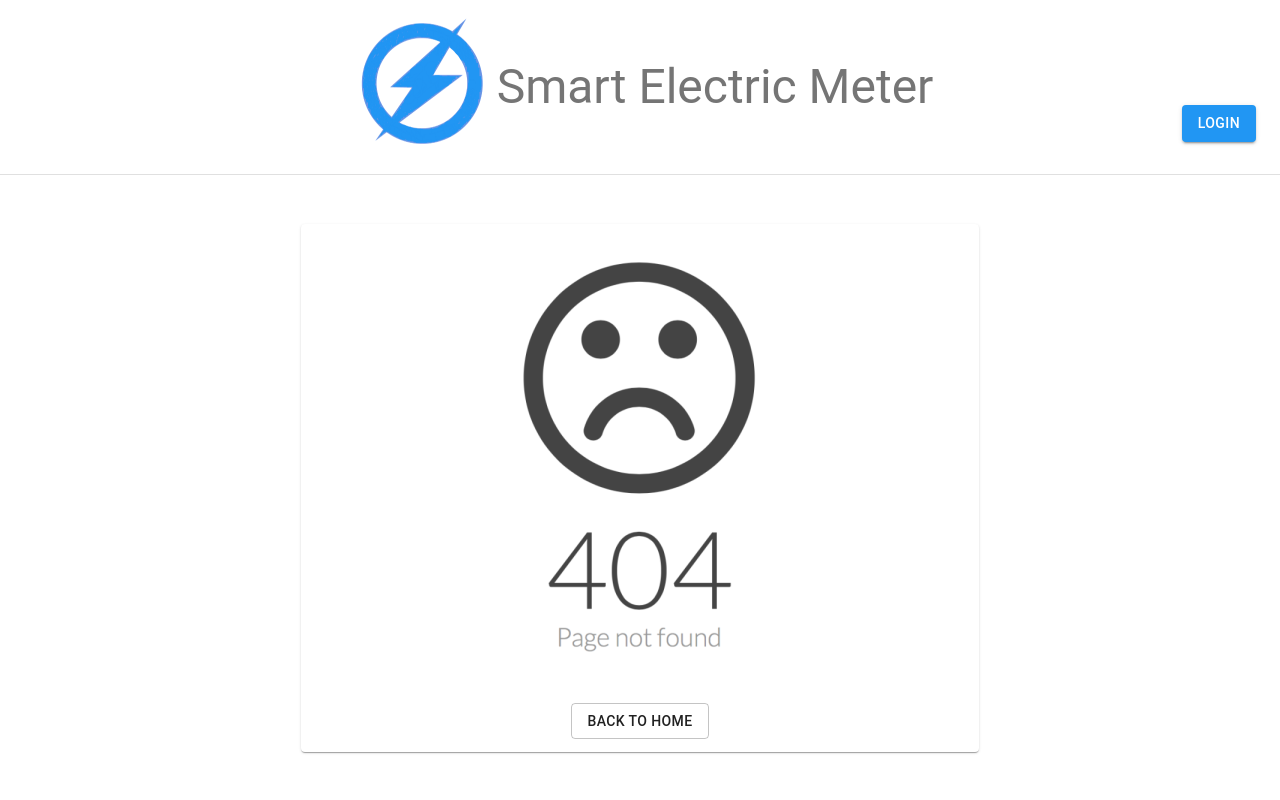
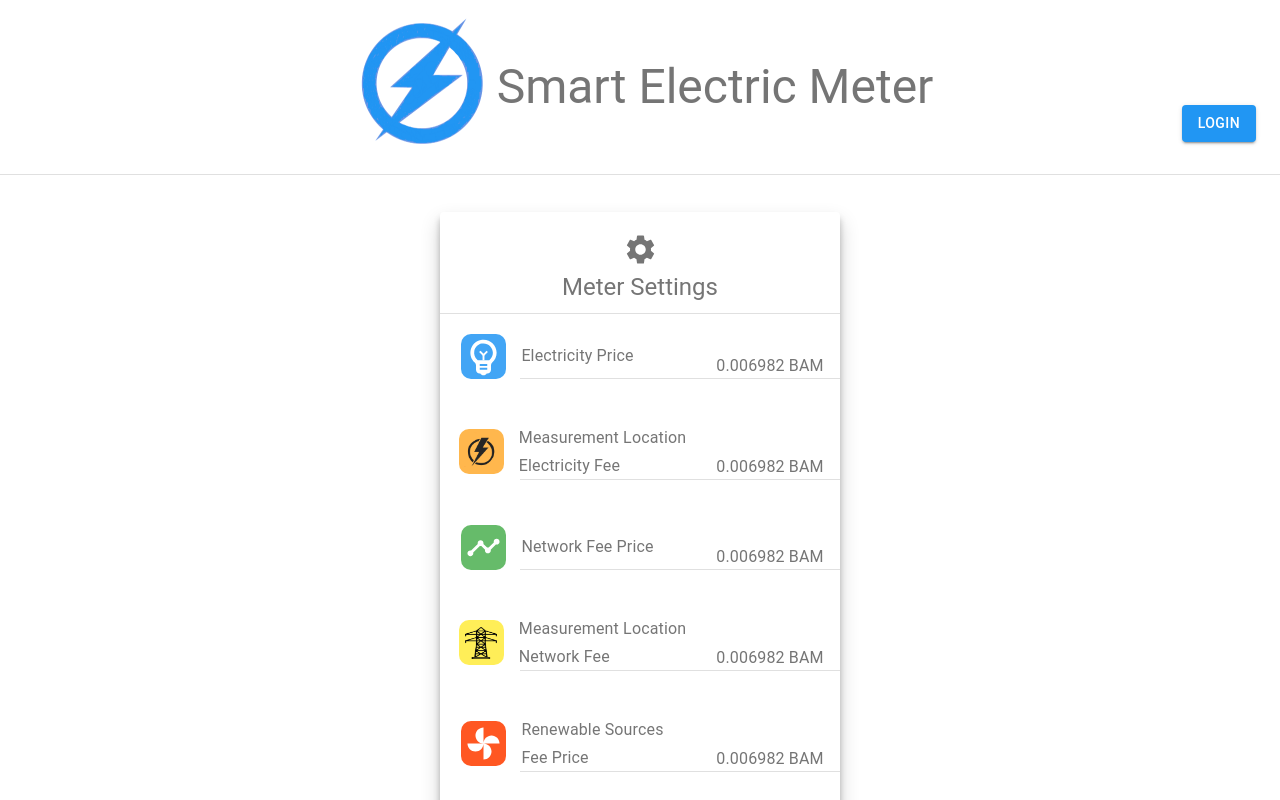
Before and after one commit to sanel-pajic/smart-electric-meter-react, a React (Create React App) app: page /settings in a window 1280 px wide. Shown: the top 800 px of the page. Built offline with nearby package versions, Linux system fonts and the light colour scheme; no server answers; what react-stores would draw is missing.

Commit message:
Meter settings implementation

```diff
--- a/src/App.tsx
+++ b/src/App.tsx
@@ -9,6 +9,7 @@ import ApolloClient from "apollo-boost";
 import { ApolloProvider } from "@apollo/react-hooks";
 import { AuthorizePage } from "./pages/AuthorizePage";
 import { MeterMonthlyReviewPage } from "./pages/MeterMonthlyReviewPage";
+import { Settings } from "./components/Settings";
 
 export const client = new ApolloClient({
   uri: "http://localhost:8000/graphql",
@@ -85,6 +86,7 @@ const App: React.FC = () => {
                 path="/statistics"
                 component={MeterMonthlyReviewPage}
               />
+              <Route exact path="/settings" component={Settings} />
               <Route render={() => <Error />} />
             </Switch>
             <Footer
--- /dev/null
+++ b/src/components/Settings.tsx
@@ -0,0 +1,292 @@
+import React from "react";
+import { Paper, makeStyles, Divider, Typography } from "@material-ui/core";
+import SettingsIcon from "@material-ui/icons/Settings";
+import ElectricityIcon from "@material-ui/icons/EmojiObjectsOutlined";
+import {
+  blue,
+  green,
+  yellow,
+  grey,
+  deepOrange,
+  orange,
+} from "@material-ui/core/colors";
+import NetworkFee from "@material-ui/icons/Timeline";
+import electricGridImage from "../images/electricGrid.png";
+import electricIconImage from "../images/electricIcon.png";
+import TelevisionFee from "@material-ui/icons/Tv";
+import WindMill from "@material-ui/icons/Toys";
+
+const useStyles = makeStyles((theme) => ({
+  paper: {
+    width: 400,
+    height: 700,
+    display: "flex",
+    flexDirection: "column",
+    alignItems: "center",
+    boxShadow: "0 10px 20px rgba(0,0,0,0.19), 0 6px 6px rgba(0,0,0,0.23)",
+  },
+  divider: {
+    width: "100%",
+    marginTop: 10,
+  },
+  dividerTwo: {
+    width: 320,
+    marginTop: 0,
+    marginLeft: 80,
+    position: "relative",
+    bottom: 25,
+  },
+  settings: {
+    width: 35,
+    height: 35,
+    marginTop: 20,
+    marginBottom: 4,
+  },
+  electricityIcon: {
+    color: theme.palette.getContrastText(blue[500]),
+    backgroundColor: blue[400],
+    height: 45,
+    width: 45,
+    borderRadius: 10,
+    marginRight: 60,
+  },
+  networkFee: {
+    color: theme.palette.getContrastText(green[600]),
+    backgroundColor: green[400],
+    height: 35,
+    width: 35,
+    borderRadius: 10,
+    marginRight: 40,
+    padding: 5,
+  },
+  windMill: {
+    color: theme.palette.getContrastText(deepOrange[600]),
+    backgroundColor: deepOrange[500],
+    height: 35,
+    width: 35,
+    borderRadius: 10,
+
+    padding: 5,
+  },
+  televisionFee: {
+    color: theme.palette.getContrastText(grey[900]),
+    backgroundColor: grey[800],
+    height: 35,
+    width: 35,
+    borderRadius: 10,
+    marginRight: 40,
+    padding: 5,
+  },
+  divSetting: {
+    display: "flex",
+    justifyContent: "center",
+    alignItems: "center",
+    position: "relative",
+    right: 70,
+    marginTop: 20,
+  },
+  divSettingTwo: {
+    display: "flex",
+    justifyContent: "center",
+    alignItems: "center",
+    position: "relative",
+    right: 75,
+    marginTop: 20,
+  },
+  divSettingThree: {
+    display: "flex",
+    justifyContent: "center",
+    alignItems: "center",
+    position: "relative",
+    right: 85,
+    marginTop: 20,
+  },
+  divSettingFour: {
+    display: "flex",
+    justifyContent: "center",
+    alignItems: "center",
+    position: "relative",
+    right: 65,
+    marginTop: 20,
+  },
+  typographyTitle: { position: "relative", right: 45 },
+  typographyTitleTwo: { position: "relative", right: 25 },
+  typographyPrice: { position: "relative", left: 130, bottom: 25 },
+  image: {
+    width: 32,
+    height: 32,
+  },
+  imageElectric: {
+    width: 40,
+    height: 40,
+  },
+  imageDiv: {
+    width: 45,
+    height: 45,
+    backgroundColor: yellow[400],
+    borderRadius: 10,
+    display: "flex",
+    alignItems: "center",
+    justifyContent: "center",
+  },
+  imageDivTwo: {
+    width: 45,
+    height: 45,
+    backgroundColor: orange[300],
+    borderRadius: 10,
+    display: "flex",
+    alignItems: "center",
+    justifyContent: "center",
+  },
+  typographyTwo: {
+    display: "flex",
+    flexDirection: "column",
+    position: "relative",
+    left: 15,
+  },
+}));
+
+export const Settings: React.FC = () => {
+  const classes = useStyles();
+  return (
+    <div
+      style={{
+        display: "flex",
+        justifyContent: "center",
+        alignItems: "center",
+      }}
+    >
+      <Paper className={classes.paper}>
+        <SettingsIcon className={classes.settings} color="action" />
+        <Typography variant="h5" color="textSecondary">
+          Meter Settings
+        </Typography>
+        <Divider className={classes.divider} />
+        <div className={classes.divSetting}>
+          <ElectricityIcon className={classes.electricityIcon} />
+          <Typography
+            variant="subtitle1"
+            color="textSecondary"
+            className={classes.typographyTitle}
+          >
+            Electricity Price
+          </Typography>
+        </div>
+        <Typography
+          className={classes.typographyPrice}
+          variant="body1"
+          color="textSecondary"
+        >
+          0.006982 BAM
+        </Typography>
+        <Divider className={classes.dividerTwo} />
+        <div className={classes.divSettingTwo}>
+          <div className={classes.imageDivTwo}>
+            <img
+              src={electricIconImage}
+              alt="El Grid"
+              className={classes.imageElectric}
+            />
+          </div>
+          <div className={classes.typographyTwo}>
+            <Typography variant="subtitle1" color="textSecondary">
+              Measurement Location
+            </Typography>
+            <Typography variant="subtitle1" color="textSecondary">
+              Electricity Fee
+            </Typography>
+          </div>
+        </div>
+        <Typography
+          className={classes.typographyPrice}
+          variant="body1"
+          color="textSecondary"
+        >
+          0.006982 BAM
+        </Typography>
+        <Divider className={classes.dividerTwo} />
+
+        <div className={classes.divSetting}>
+          <NetworkFee className={classes.networkFee} />
+          <Typography
+            variant="subtitle1"
+            color="textSecondary"
+            className={classes.typographyTitleTwo}
+          >
+            Network Fee Price
+          </Typography>
+        </div>
+        <Typography
+          className={classes.typographyPrice}
+          variant="body1"
+          color="textSecondary"
+        >
+          0.006982 BAM
+        </Typography>
+        <Divider className={classes.dividerTwo} />
+        <div className={classes.divSettingTwo}>
+          <div className={classes.imageDiv}>
+            <img
+              src={electricGridImage}
+              alt="El Grid"
+              className={classes.image}
+            />
+          </div>
+          <div className={classes.typographyTwo}>
+            <Typography variant="subtitle1" color="textSecondary">
+              Measurement Location
+            </Typography>
+            <Typography variant="subtitle1" color="textSecondary">
+              Network Fee
+            </Typography>
+          </div>
+        </div>
+        <Typography
+          className={classes.typographyPrice}
+          variant="body1"
+          color="textSecondary"
+        >
+          0.006982 BAM
+        </Typography>
+        <Divider className={classes.dividerTwo} />
+        <div className={classes.divSettingThree}>
+          <WindMill className={classes.windMill} />
+          <div className={classes.typographyTwo}>
+            <Typography variant="subtitle1" color="textSecondary">
+              Renewable Sources
+            </Typography>
+            <Typography variant="subtitle1" color="textSecondary">
+              Fee Price
+            </Typography>
+          </div>
+        </div>
+        <Typography
+          className={classes.typographyPrice}
+          variant="body1"
+          color="textSecondary"
+        >
+          0.006982 BAM
+        </Typography>
+        <Divider className={classes.dividerTwo} />
+        <div className={classes.divSettingFour}>
+          <TelevisionFee className={classes.televisionFee} fontSize="small" />
+          <Typography
+            variant="subtitle1"
+            color="textSecondary"
+            className={classes.typographyTitleTwo}
+          >
+            Television Fee Price
+          </Typography>
+        </div>
+        <Typography
+          className={classes.typographyPrice}
+          variant="body1"
+          color="textSecondary"
+        >
+          0.006982 BAM
+        </Typography>
+        <Divider className={classes.dividerTwo} />
+      </Paper>
+    </div>
+  );
+};
--- a/src/graphql-queries-mutations/queries.tsx
+++ b/src/graphql-queries-mutations/queries.tsx
@@ -1,6 +1,6 @@
 import gql from "graphql-tag";
 
-// Query for displaying all blog posts
+// Query for displaying all meter readings
 
 export const READINGS_QUERY = gql`
   query {
@@ -10,15 +10,25 @@ export const READINGS_QUERY = gql`
       initialMeterValue
       readingMeterValue
       consumptionElectricity
+      networkFeeConsumption
+      totalPrice
+      author
+    }
+  }
+`;
+
+// Query for displaying all meter settings
+
+export const SETTINGS_QUERY = gql`
+  query {
+    meterSettings {
+      _id
       priceElectricity
       measuringPointElectricity
-      networkFeeConsumption
       priceNetworkFee
       measuringPointNetworkFee
       renewableSourcesFeePrice
       televisionFee
-      totalPrice
-      author
     }
   }
 `;
--- a/src/pages/HomePage.tsx
+++ b/src/pages/HomePage.tsx
@@ -27,6 +27,7 @@ import { useProtectedPath } from "../components/useProtectedPath";
 import { LinearMeterProgress } from "../components/LinearMeterProgress";
 import ArrowRightIcon from "@material-ui/icons/ArrowRight";
 import dotenv from "dotenv";
+import { Settings } from "../components/Settings";
 
 dotenv.config();
 
@@ -96,6 +97,7 @@ const useStyles = makeStyles((theme: Theme) =>
       marginLeft: "auto",
       marginRight: "auto",
       marginTop: 10,
+      boxShadow: "0 10px 20px rgba(0,0,0,0.19), 0 6px 6px rgba(0,0,0,0.23)",
     },
     paperMedia: {
       width: "380px",
@@ -175,7 +177,7 @@ const useStyles = makeStyles((theme: Theme) =>
       display: "flex",
       justifyContent: "center",
       alignItems: "center",
-      border: "1px solid #bdbdbd",
+      flexDirection: "column",
       padding: 10,
       paddingRight: 70,
       marginTop: 30,
@@ -185,6 +187,14 @@ const useStyles = makeStyles((theme: Theme) =>
       justifyContent: "center",
       alignItems: "center",
       flexDirection: "column",
+    },
+    meterSettingsDiv: {
+      display: "flex",
+      justifyContent: "center",
+      alignItems: "center",
+
+      padding: 40,
+      marginTop: 30,
     },
     divValues: {
       display: "flex",
@@ -210,6 +220,7 @@ const useStyles = makeStyles((theme: Theme) =>
     dividerHome: { width: "100%", marginTop: 20 },
     typographyListAllMedia: { marginTop: 24, fontSize: 22 },
     buttonStatistics: { marginBottom: 30 },
+    settings: { padding: 10, marginLeft: 20 },
   })
 );
 
@@ -262,17 +273,12 @@ export const HomePage: React.FC = () => {
   return (
     <div className={classes.rootDiv}>
       <Paper className={matches ? classes.paper : classes.paperMedia}>
+        <div className={classes.meterSettingsDiv}>
           <div className={matches ? classes.meterRoot : classes.meterRootMedia}>
             <div className={classes.divMeter}>
-            <Typography
-              variant="h6"
-              color="textSecondary"
-              className={classes.typographyHouse}
-            >
-              House Sanel
-            </Typography>
               <LinearMeterProgress />
             </div>
+
             <div className={classes.divValues}>
               {!matches ? (
                 <div
@@ -303,12 +309,16 @@ export const HomePage: React.FC = () => {
               <Typography
                 variant={matches ? "h4" : "h5"}
                 color="textSecondary"
-              className={matches ? classes.textHeader : classes.textHeaderMedia}
+                className={
+                  matches ? classes.textHeader : classes.textHeaderMedia
+                }
               >
                 Enter Meter Value
               </Typography>
 
-            <Paper className={matches ? classes.mainDiv : classes.mainDivMedia}>
+              <Paper
+                className={matches ? classes.mainDiv : classes.mainDivMedia}
+              >
                 <div className={classes.rootGrid}>
                   <Grid
                     container
@@ -404,13 +414,7 @@ export const HomePage: React.FC = () => {
                                   initialMeterValue: readingMeterValueNEW,
                                   readingMeterValue,
                                   consumptionElectricity: consumptionNew,
-                                priceElectricity: priceElectricity,
-                                measuringPointElectricity: measuringPointElectricityNEW,
                                   networkFeeConsumption: consumptionNew,
-                                measuringPointNetworkFee: measuringPointNetworkFeeNEW,
-                                priceNetworkFee: priceNetworkFee,
-                                renewableSourcesFeePrice: renewableSourcesFeePrice,
-                                televisionFee: televisionFeeNEW,
                                   totalPrice: totalPriceNEW,
                                 },
                               },
@@ -453,6 +457,10 @@ export const HomePage: React.FC = () => {
               ) : null}
             </div>
           </div>
+          <div className={classes.settings}>
+            <Settings />
+          </div>
+        </div>
         <Typography
           variant={matches ? "h4" : "h5"}
           color="textSecondary"
```
Also changed, not shown: src/graphql-queries-mutations/mutations.tsx (+4 -11 lines), src/images/electricGrid.png (added), src/images/electricIcon.png (added). Lines whose indentation alone changed are shown as unchanged.
